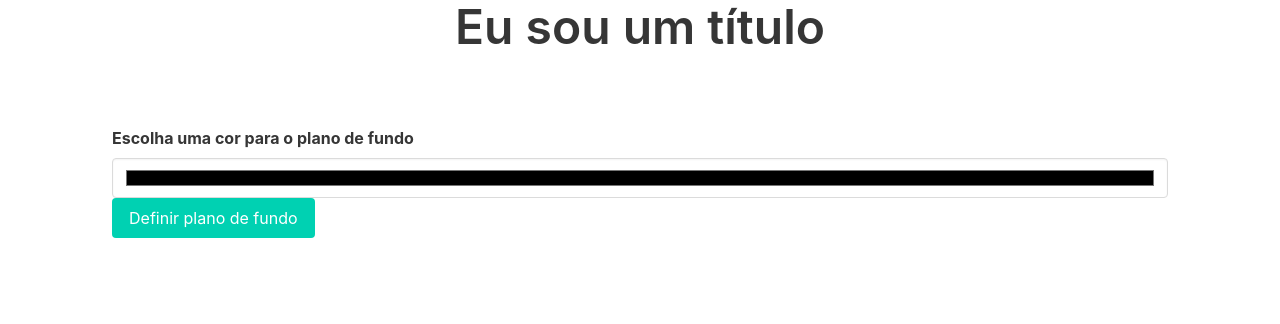
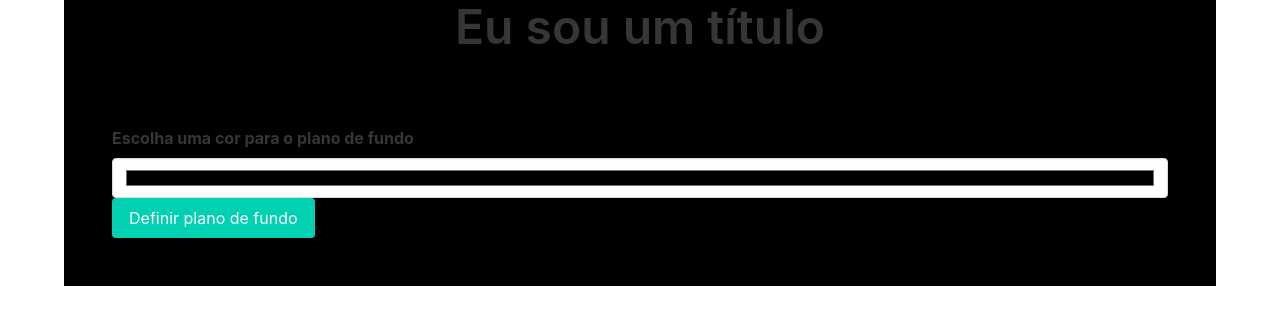
Before and after one commit to LyraMaker/COde, a plain HTML site: page pagina 15/atividade3/index.html in a window 1280 px wide. Both pictures are taken after a click on the link "Definir plano de fundo". Drawn offline with nearby package versions, Linux system fonts and the light colour scheme.

Commit message:
atividade 3 completa

```diff
--- /dev/null
+++ b/pagina 15/atividade3/acao.js
@@ -0,0 +1,8 @@
+documento = document.querySelector("#container")
+cor = document.querySelector("#cor")
+btnCor = document.querySelector("#btnCor")
+
+btnCor.addEventListener('click', function () {
+    documento.style.backgroundColor = cor.value
+    console.log(documento.style.backgroundColor)
+})
--- a/pagina 15/atividade3/index.html
+++ b/pagina 15/atividade3/index.html
@@ -10,7 +10,7 @@
 </head>
 
 <body>
-    <main class="container main">
+    <main class="container main" id="container">
         <h1 class="title is-1 has-text-centered">Eu sou um título</h1>
         <div class="block p-6">
             <div class="field">
@@ -18,10 +18,10 @@
                     Escolha uma cor para o plano de fundo
                 </label>
                 <input class="input" type="color" id="cor">
-                <a class="button is-primary" id="cor">Definir plano de fundo</a>
+                <a class="button is-primary" id="btnCor">Definir plano de fundo</a>
             </div>
         </div>
     </main>
 </body>
-
+<script src="acao.js"></script>
 </html>
```
